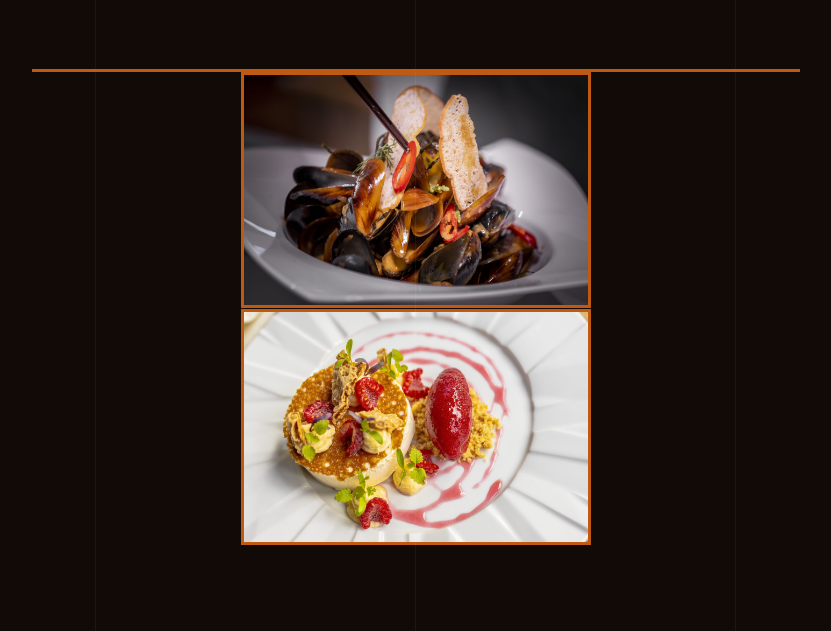
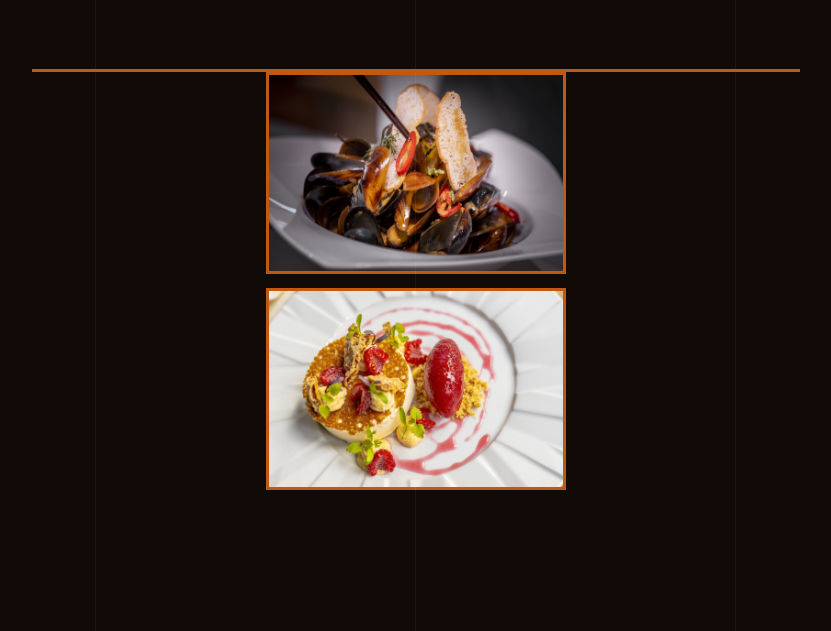
Before and after one commit to RuslanNikolov1/ambra-prototype, a plain HTML site: page index.html in a window 1280 px wide. Shown: the part 1080-1711 px from the top of the page, without its empty margins (224-1055 px from the left). Drawn offline with nearby package versions, Linux system fonts and the light colour scheme.

Commit message:
Adjust menu image sizes: remove fixed width, reduce max-width to 300px

```diff
--- a/styles.css
+++ b/styles.css
@@ -434,19 +434,18 @@ blockquote {
   justify-content: center;
 }
 .menu-side-image {
-  flex: 0 0 50px;
   display: flex;
   flex-direction: column;
   align-items: center;
   justify-content: space-evenly;
   overflow: hidden;
   margin: 0 auto;
-  gap: 0.1rem;
+  gap: 0.75rem;
 }
 .menu-side-image img {
   width: 100%;
   height: auto;
-  max-width: 350px;
+  max-width: 300px;
   object-fit: cover;
   display: block;
   margin: 0 auto;
```
